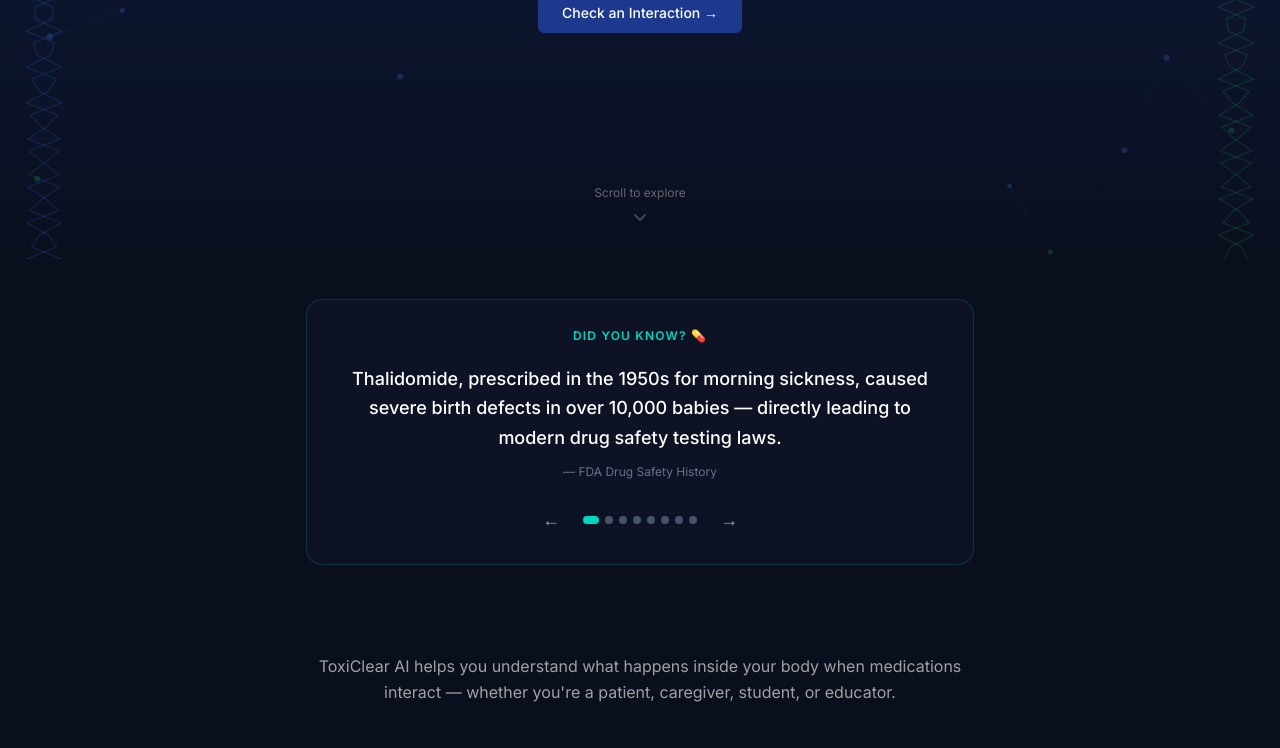
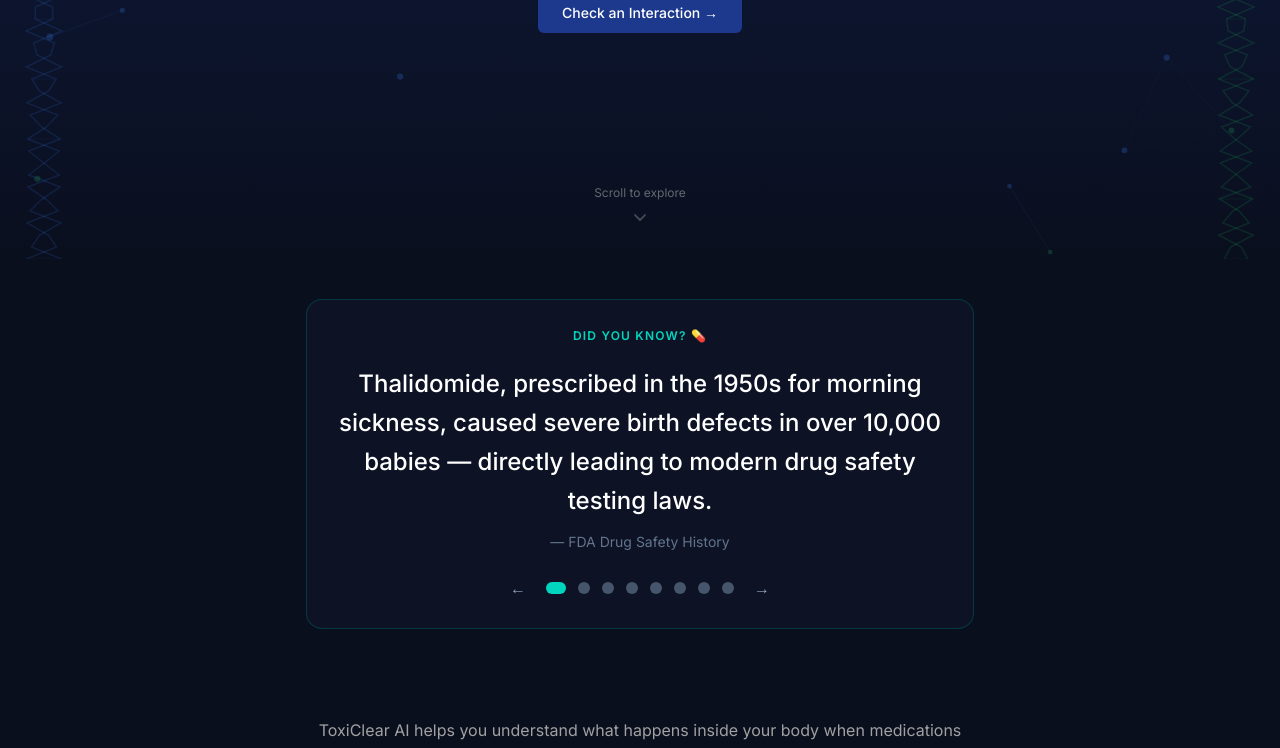
Before and after one commit to Aryesh-K/demo-app, a Next.js app: page / in a window 1280 px wide. Shown: the part 518-1266 px from the top of the page. Built offline with nearby package versions, Linux system fonts and the light colour scheme.

Commit message:
Update did-you-know.tsx

```diff
--- a/src/components/did-you-know.tsx
+++ b/src/components/did-you-know.tsx
@@ -61,7 +61,7 @@ export function DidYouKnow() {
   }, [goTo]);
 
   useEffect(() => {
-    const id = setInterval(advance, 6000);
+    const id = setInterval(advance, 12000);
     return () => clearInterval(id);
   }, [advance]);
 
@@ -92,10 +92,10 @@ export function DidYouKnow() {
             transition: "opacity 0.22s ease",
           }}
         >
-          <p className="text-center text-lg font-medium leading-relaxed text-white">
+          <p className="text-center text-2xl font-medium leading-relaxed text-white">
             {current.fact}
           </p>
-          <p className="text-xs text-slate-500">— {current.source}</p>
+          <p className="text-sm text-slate-500">— {current.source}</p>
         </div>
 
         {/* Controls */}
@@ -105,13 +105,13 @@ export function DidYouKnow() {
             type="button"
             onClick={() => goTo((index - 1 + COUNT) % COUNT)}
             aria-label="Previous fact"
-            className="flex size-8 items-center justify-center rounded-full text-lg text-slate-400 transition-colors hover:bg-slate-800 hover:text-white"
+            className="flex size-6 items-center justify-center rounded-full p-3 text-slate-400 transition-colors hover:bg-slate-800 hover:text-white"
           >
             ←
           </button>
 
           {/* Dots */}
-          <div className="flex items-center gap-1.5">
+          <div className="flex items-center gap-3">
             {FACTS.map((f, i) => (
               <button
                 key={f.source}
@@ -121,8 +121,8 @@ export function DidYouKnow() {
                 className={cn(
                   "rounded-full transition-all duration-300",
                   i === index
-                    ? "h-2 w-4 bg-teal-400"
-                    : "size-2 bg-slate-600 hover:bg-slate-500",
+                    ? "h-3 w-5 bg-teal-400"
+                    : "size-3 bg-slate-600 hover:bg-slate-500",
                 )}
               />
             ))}
@@ -133,7 +133,7 @@ export function DidYouKnow() {
             type="button"
             onClick={() => goTo((index + 1) % COUNT)}
             aria-label="Next fact"
-            className="flex size-8 items-center justify-center rounded-full text-lg text-slate-400 transition-colors hover:bg-slate-800 hover:text-white"
+            className="flex size-6 items-center justify-center rounded-full p-3 text-slate-400 transition-colors hover:bg-slate-800 hover:text-white"
           >
             →
           </button>
```
